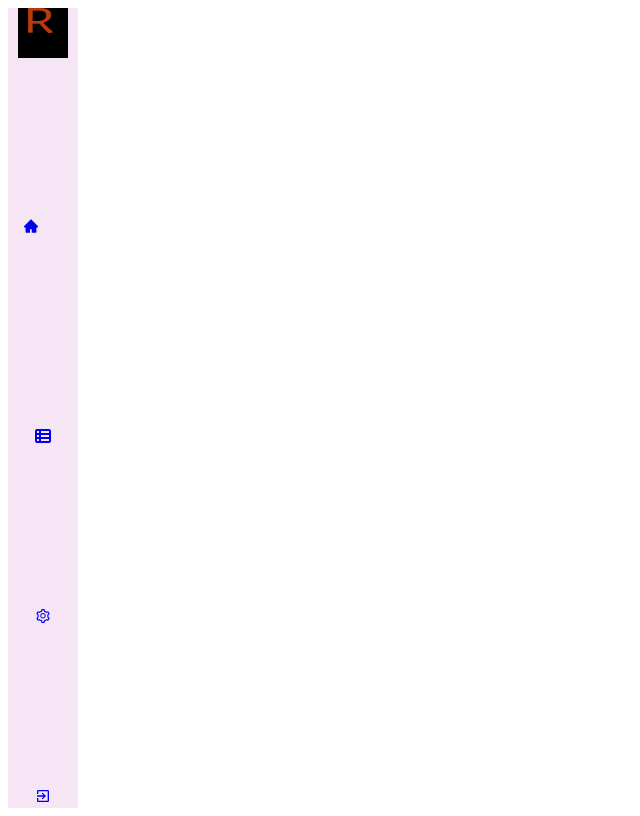
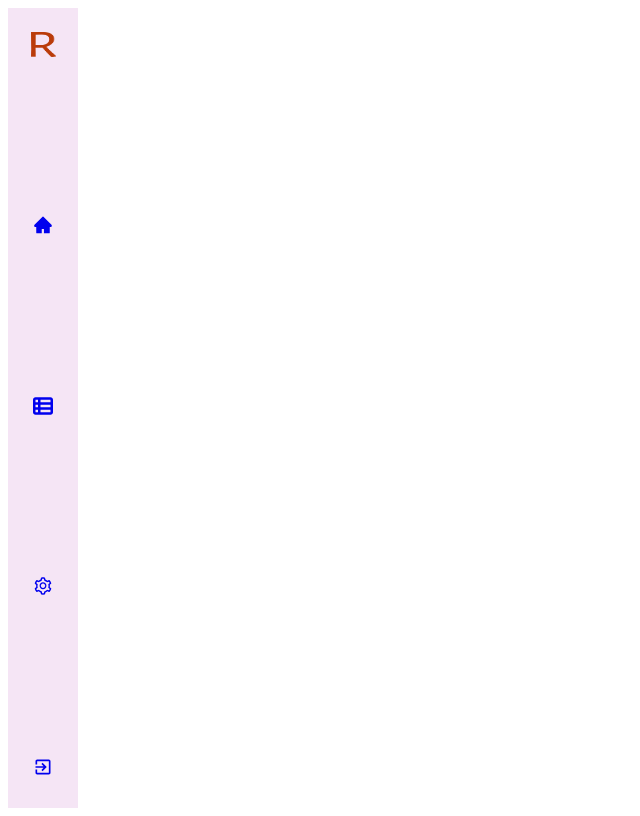
Before and after one commit to Hudu-H/retink, a React (Create React App) app: page / in a window 1280 px wide. Shown: the whole page, without its empty margins (0-640 px from the left). Built offline with nearby package versions, Linux system fonts and the light colour scheme.

Commit message:
style nav

```diff
--- a/src/components/sidebar/Sidebar.js
+++ b/src/components/sidebar/Sidebar.js
@@ -3,46 +3,36 @@ import * as AiIcons from "react-icons/ai";
 import * as IoIcons from "react-icons/io";
 import * as FaIcons from "react-icons/fa6";
 import { Link } from "react-router-dom";
-import  logo  from "../images/logo.png";
-import "./styles.scss"
+import logo from "../images/logo.png";
+import "./styles.scss";
 
 const Sidebar = () => {
   return (
     <div className="container">
-      <div>
-        <div className="nav-img">
+      <div className="nav">
         <Link to="#">
           <img src={logo} alt="logo" className="logo" />
         </Link>
       </div>
-      </div>
-      <div>
-        <div className="nav-home">
+      <div className="nav">
         <Link to="#" className="home">
           <AiIcons.AiFillHome />
         </Link>
       </div>
-      </div>
-      <div>
-        <div className="nav-table">
+      <div className="nav">
         <Link to="#" className="table">
           <FaIcons.FaTableList />
         </Link>
       </div>
-      </div>
-      <div>
-        <div className="nav-setting">
+      <div className="nav">
         <Link to="#" className="setting">
           <AiIcons.AiOutlineSetting />
         </Link>
       </div>
-      </div>
-      <div>
-        <div className="nav-exit">
+      <div className="nav">
         <Link to="#" className="exit">
           <IoIcons.IoMdExit />
         </Link>
-        </div>
       </div>
     </div>
   );
--- a/src/components/sidebar/styles.scss
+++ b/src/components/sidebar/styles.scss
@@ -6,26 +6,27 @@
   height: 100vh;
   width: 70px;
   background-color: #cf88cf38;
+  font-weight: 300;
+  font-size: 20px;
 
-
-
-
-    .nav-img {
+  .nav {
+    display: flex;
+    justify-content: center;
     width: 50px;
     height: 50px;
-        background-color: black;
+    align-items: center;
+    // background-color: yellow;
+    margin: 14px 0;
+
+    &:hover {
+        background-color: #cf88cf50;
+    }
 
     .logo {
       width: 25px;
       height: 25px;
-            margin-left: 10px;
+    }
+
+
   }
 }
-
-    .nav-home {
-        width: 50px;
-        height: 50px;
-        margin-left: 10px;
-    }
-
-}
```
Lines whose indentation alone changed are shown as unchanged.
